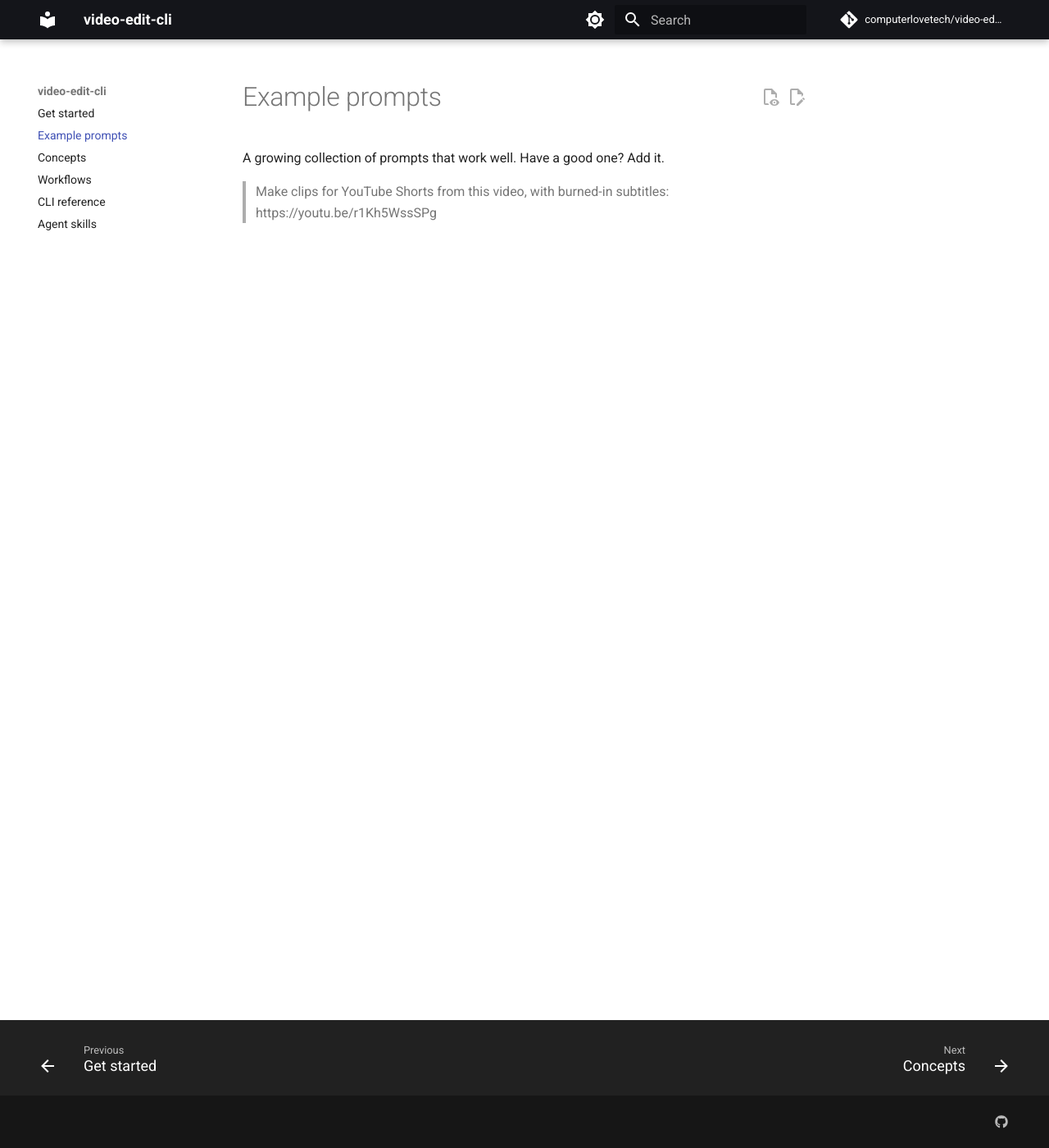
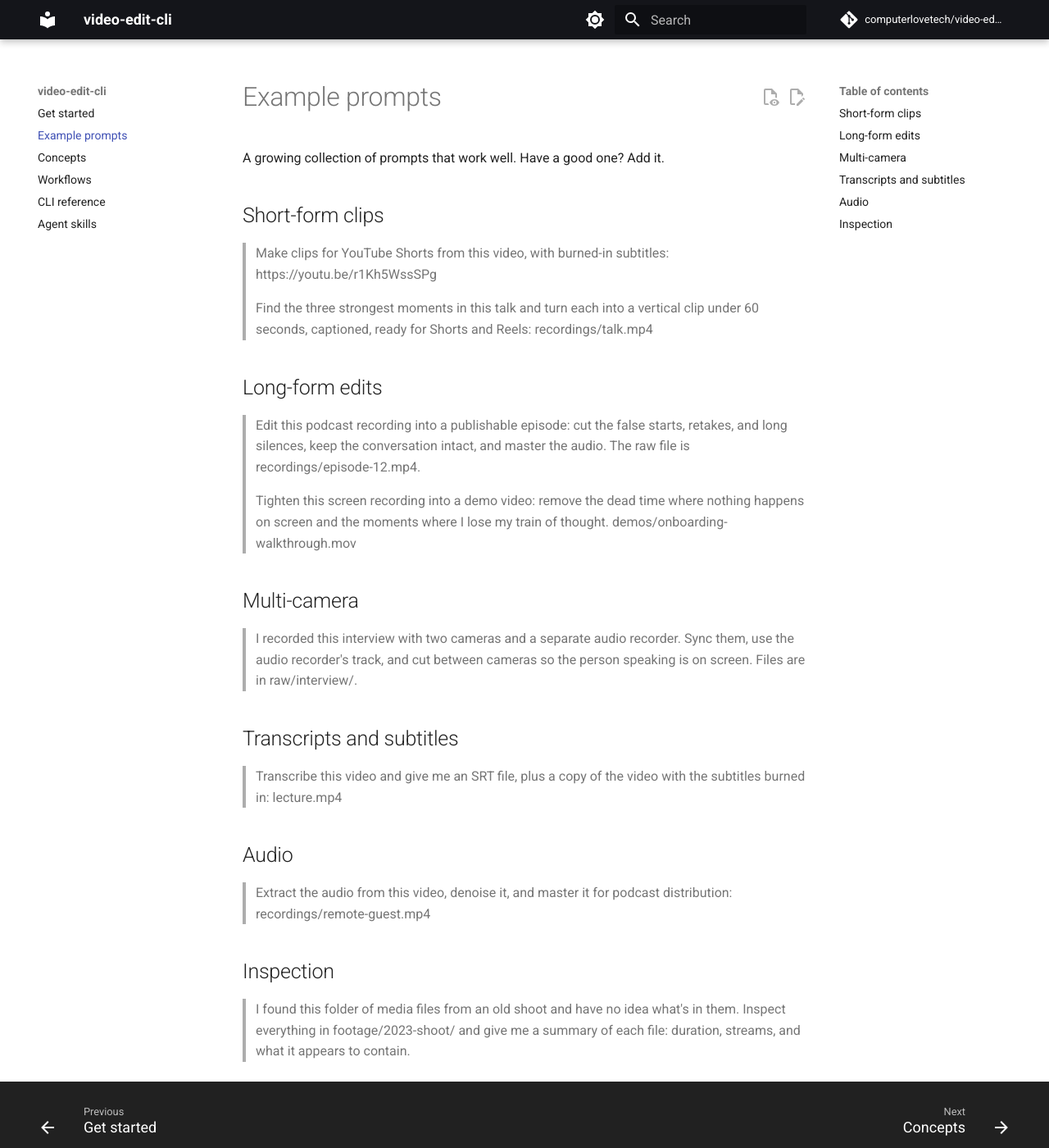
Before and after one commit to computerlovetech/video-edit-cli, an MkDocs documentation site: the page built from docs/examples.md, in a window 1280 px wide and 1400 px high. Shown: the whole window at 82% size. Built offline with MkDocs 1.6.1 and Material for MkDocs 9.7.7, drawn with Linux system fonts in a browser that asks for light colours; comment, search, counter and statistics services are not loaded.

Commit message:
chore: prep for open source — MIT license, README badges + demo GIF, example prompts
Co-Authored-By: Claude Fable 5 <noreply@anthropic.com>

```diff
--- a/docs/examples.md
+++ b/docs/examples.md
@@ -2,5 +2,43 @@
 
 A growing collection of prompts that work well. Have a good one? Add it.
 
+## Short-form clips
+
 > Make clips for YouTube Shorts from this video, with burned-in subtitles:
 > https://youtu.be/r1Kh5WssSPg
+
+> Find the three strongest moments in this talk and turn each into a vertical
+> clip under 60 seconds, captioned, ready for Shorts and Reels:
+> recordings/talk.mp4
+
+## Long-form edits
+
+> Edit this podcast recording into a publishable episode: cut the false starts,
+> retakes, and long silences, keep the conversation intact, and master the
+> audio. The raw file is recordings/episode-12.mp4.
+
+> Tighten this screen recording into a demo video: remove the dead time where
+> nothing happens on screen and the moments where I lose my train of thought.
+> demos/onboarding-walkthrough.mov
+
+## Multi-camera
+
+> I recorded this interview with two cameras and a separate audio recorder.
+> Sync them, use the audio recorder's track, and cut between cameras so the
+> person speaking is on screen. Files are in raw/interview/.
+
+## Transcripts and subtitles
+
+> Transcribe this video and give me an SRT file, plus a copy of the video with
+> the subtitles burned in: lecture.mp4
+
+## Audio
+
+> Extract the audio from this video, denoise it, and master it for podcast
+> distribution: recordings/remote-guest.mp4
+
+## Inspection
+
+> I found this folder of media files from an old shoot and have no idea what's
+> in them. Inspect everything in footage/2023-shoot/ and give me a summary of
+> each file: duration, streams, and what it appears to contain.
--- a/pyproject.toml
+++ b/pyproject.toml
@@ -3,6 +3,8 @@ name = "video-edit-cli"
 version = "0.1.1"
 description = "Headless, project-agnostic video-editing CLI with atomic subcommands for AI agents."
 readme = "README.md"
+license = "MIT"
+license-files = ["LICENSE"]
 requires-python = ">=3.11"
 keywords = ["video", "editing", "ffmpeg", "agents", "cli"]
 classifiers = [
```
Also changed, not shown: README.md (+20 -12 lines), docs/assets/demo.gif (added), 1 other file.
